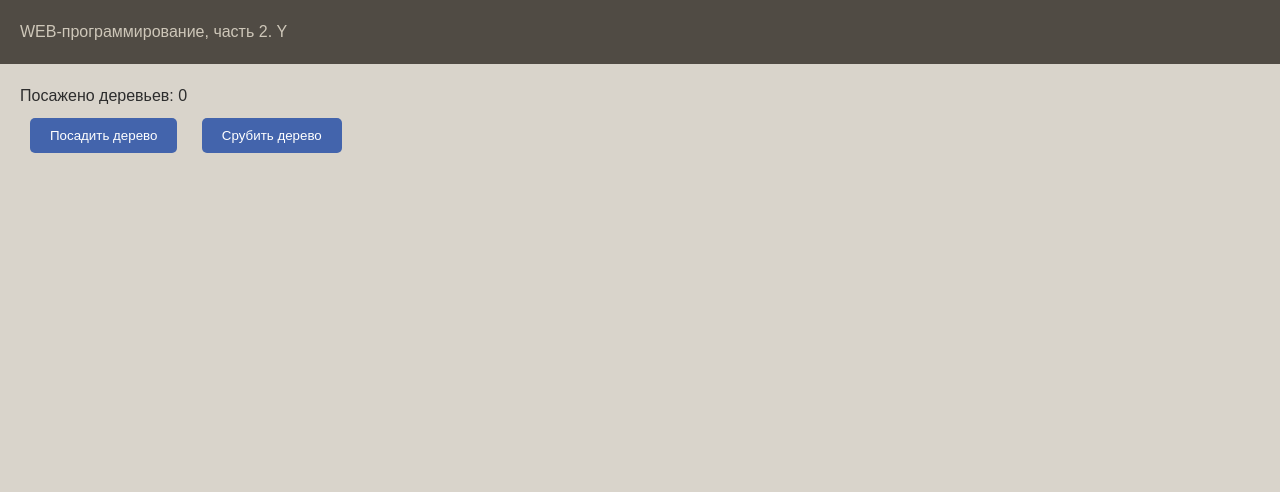
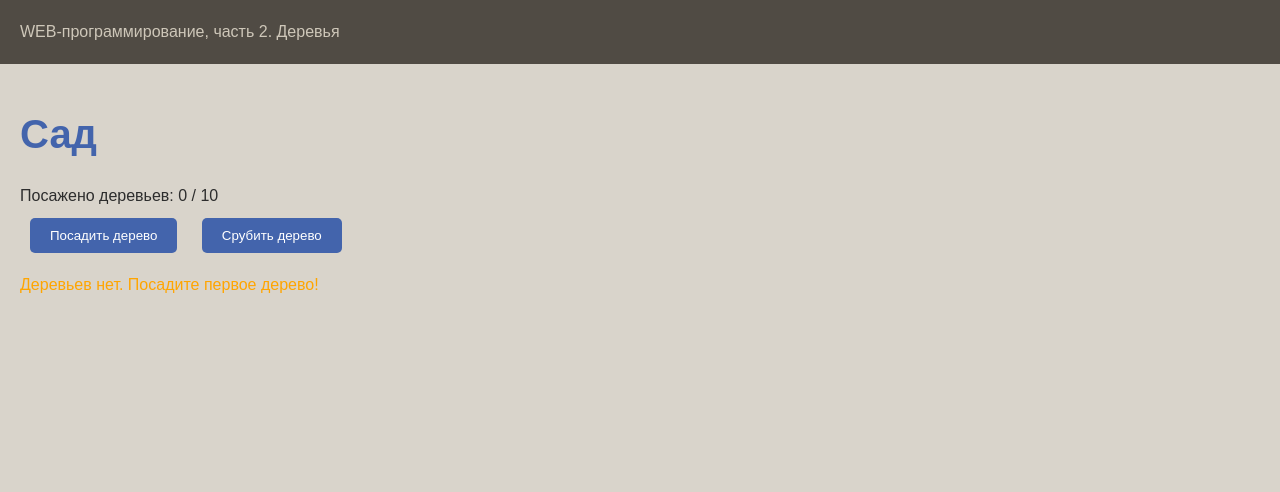
Before and after one commit to SparrowM24/web-back-labs, a Flask app: page /lab4/tree in a window 1280 px wide. Shown: the top 492 px of the page. Run offline with Flask 3, Linux system fonts and the light colour scheme.

Commit message:
Валидация

```diff
--- a/lab4.py
+++ b/lab4.py
@@ -74,19 +74,19 @@ def expo():
 
 
 tree_count = 0
+MAX_TREES = 10
 
-@lab4.route('/lab4/tree', methods = ['GET', 'POST'])
+@lab4.route('/lab4/tree', methods=['GET', 'POST'])
 def tree():
     global tree_count
     if request.method == 'GET':
-        return render_template('lab4/tree.html', tree_count=tree_count)
-
+        return render_template('lab4/tree.html', tree_count=tree_count, max_trees=MAX_TREES)
 
     operation = request.form.get('operation')
 
-    if operation == 'cut':
+    if operation == 'cut' and tree_count > 0:
         tree_count -= 1
-    elif operation == 'plant':
+    elif operation == 'plant' and tree_count < MAX_TREES:
         tree_count += 1
 
-    return redirect('tree')
+    return redirect('/lab4/tree')
--- a/templates/lab4/tree.html
+++ b/templates/lab4/tree.html
@@ -1,13 +1,32 @@
 {% extends "base.html" %}
 
-{% block lab %}Y{% endblock %}
+{% block lab %}Деревья{% endblock %}
 
 {% block main %}
-        <div>
-            Посажено деревьев: {{ tree_count }}
+    <h1>Сад</h1>
+    <div>
+        Посажено деревьев: {{ tree_count }} / {{ max_trees }}
+    </div>
+
+    <form method="post">
+        <button name="operation" value="plant"
+                {% if tree_count >= max_trees %}disabled{% endif %}>
+            Посадить дерево
+        </button>
+
+        <button name="operation" value="cut"
+                {% if tree_count <= 0 %}disabled{% endif %}>
+            Срубить дерево
+        </button>
+    </form>
+
+    {% if tree_count >= max_trees %}
+        <div style="color: green; margin-top: 10px;">
+            Достигнуто максимальное количество деревьев!
         </div>
-        <form method="post">
-            <button name="operation" value="plant">Посадить дерево</button>
-            <button name="operation" value="cut">Срубить дерево</button>
-        </form>
+    {% elif tree_count <= 0 %}
+        <div style="color: orange; margin-top: 10px;">
+            Деревьев нет. Посадите первое дерево!
+        </div>
+    {% endif %}
 {% endblock %}
```
